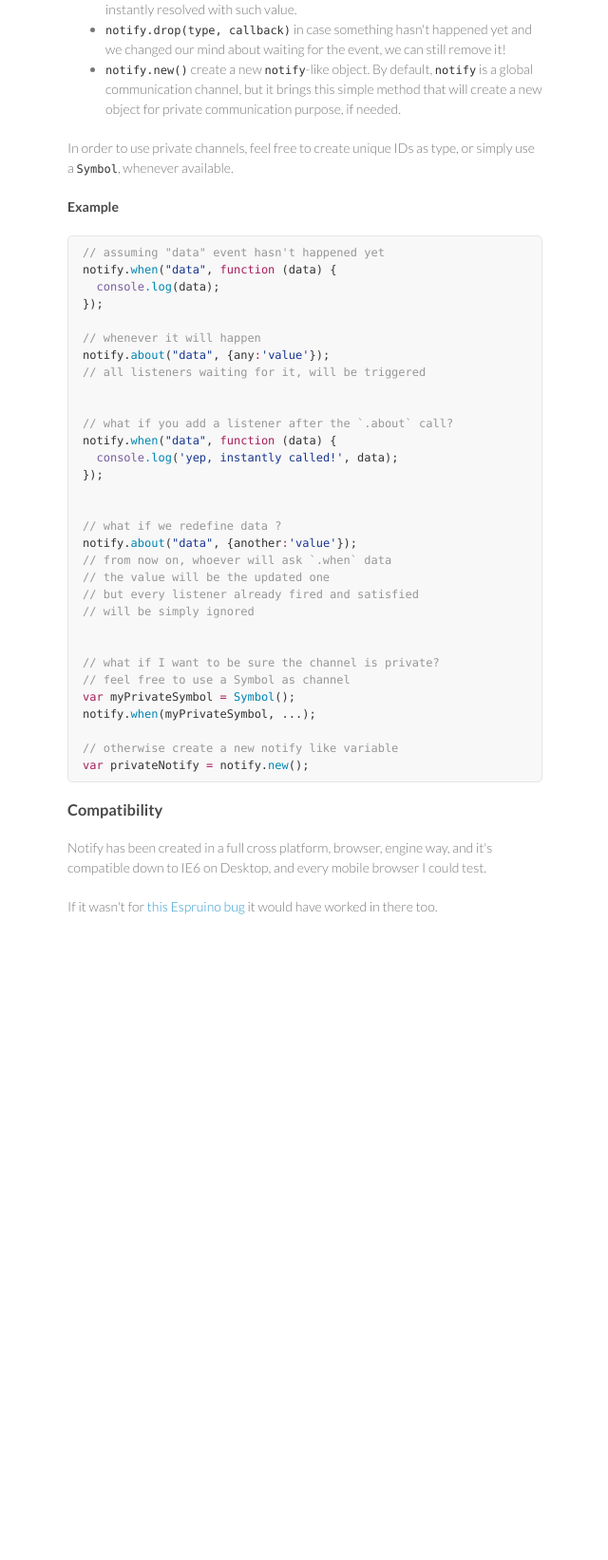
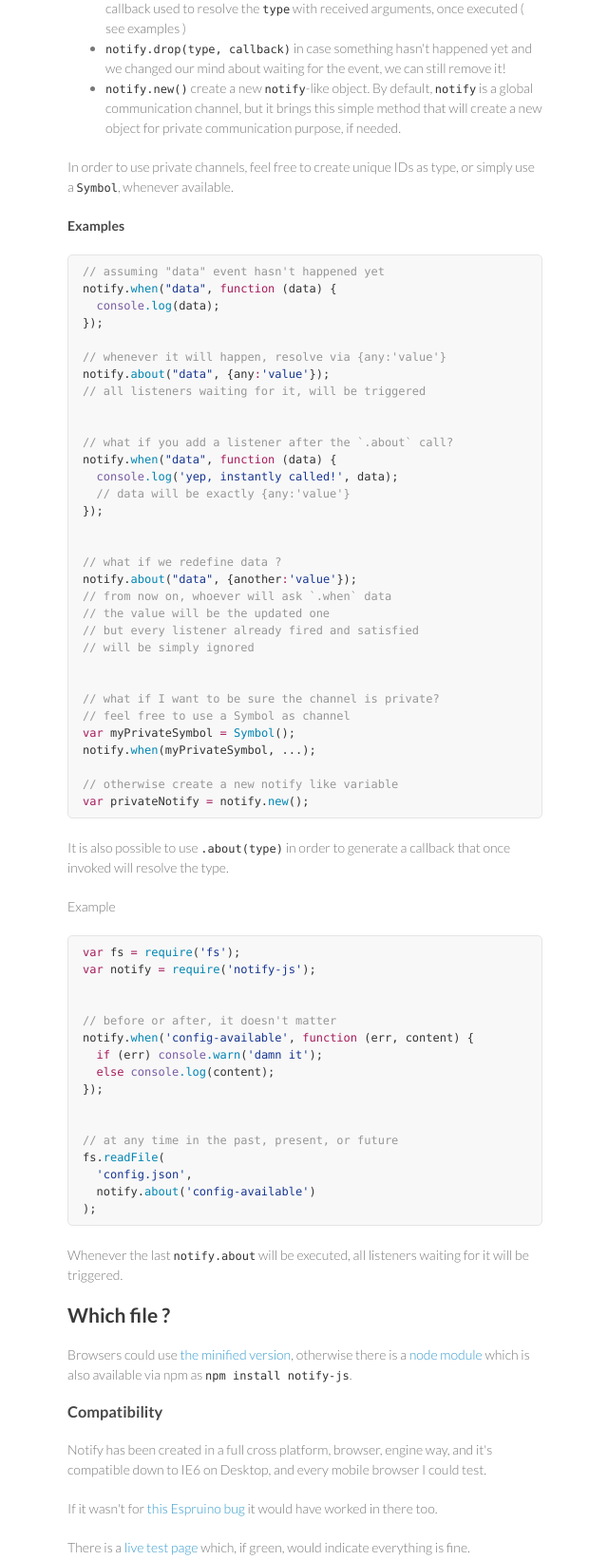
Before and after one commit to WebReflection/notify-js, a plain HTML site: page index.html in a window 1280 px wide. Shown: the part 661-2304 px from the top of the page at 95% size, without its empty margins (499-1139 px from the left). Before the commit the page ends 1696 px from the top, so only its background shows below. Drawn offline with Linux system fonts and the light colour scheme.

Commit message:
Create gh-pages branch via GitHub

```diff
--- a/index.html
+++ b/index.html
@@ -34,6 +34,8 @@
 
 <p>A simplified notification channel for global, or local, interaction.</p>
 
+<p>In case of doubts, please read the <a href="https://www.webreflection.co.uk/blog/2015/08/14/the-line-between-events-and-promises">related blog entry</a>.</p>
+
 <h3>
 <a id="api" class="anchor" href="#api" aria-hidden="true"><span class="octicon octicon-link"></span></a>API</h3>
 
@@ -43,7 +45,7 @@
 <li>
 <code>notify.when(type, callback)</code> to add a listener associated to a specific type/event. If such type was already resolved, it will synchronously invoke the callback.</li>
 <li>
-<code>notify.about(type, value)</code> to resolve a type/event with a value. Whatever listener was waiting for it, it will be invoked with such value passed as argument. Whatever listener will be added in the future through <code>when</code> it'll be instantly resolved with such value.</li>
+<code>notify.about(type, any1[, any2[, ...]])</code> resolves a type or returns a callback used to resolve the <code>type</code> with received arguments, once executed ( see examples )</li>
 <li>
 <code>notify.drop(type, callback)</code> in case something hasn't happened yet and we changed our mind about waiting for the event, we can still remove it!</li>
 <li>
@@ -53,14 +55,14 @@
 <p>In order to use private channels, feel free to create unique IDs as type, or simply use a <code>Symbol</code>, whenever available.</p>
 
 <h4>
-<a id="example" class="anchor" href="#example" aria-hidden="true"><span class="octicon octicon-link"></span></a>Example</h4>
+<a id="examples" class="anchor" href="#examples" aria-hidden="true"><span class="octicon octicon-link"></span></a>Examples</h4>
 
 <div class="highlight highlight-js"><pre><span class="pl-c">// assuming "data" event hasn't happened yet</span>
 notify.<span class="pl-c1">when</span>(<span class="pl-s"><span class="pl-pds">"</span>data<span class="pl-pds">"</span></span>, <span class="pl-k">function</span> (<span class="pl-smi">data</span>) {
   <span class="pl-en">console</span><span class="pl-c1">.log</span>(data);
 });
 
-<span class="pl-c">// whenever it will happen</span>
+<span class="pl-c">// whenever it will happen, resolve via {any:'value'}</span>
 notify.<span class="pl-c1">about</span>(<span class="pl-s"><span class="pl-pds">"</span>data<span class="pl-pds">"</span></span>, {any<span class="pl-k">:</span><span class="pl-s"><span class="pl-pds">'</span>value<span class="pl-pds">'</span></span>});
 <span class="pl-c">// all listeners waiting for it, will be triggered</span>
 
@@ -68,6 +70,7 @@ notify.<span class="pl-c1">about</span>(<span class="pl-s"><span class="pl-pds">
 <span class="pl-c">// what if you add a listener after the `.about` call?</span>
 notify.<span class="pl-c1">when</span>(<span class="pl-s"><span class="pl-pds">"</span>data<span class="pl-pds">"</span></span>, <span class="pl-k">function</span> (<span class="pl-smi">data</span>) {
   <span class="pl-en">console</span><span class="pl-c1">.log</span>(<span class="pl-s"><span class="pl-pds">'</span>yep, instantly called!<span class="pl-pds">'</span></span>, data);
+  <span class="pl-c">// data will be exactly {any:'value'}</span>
 });
 
 
@@ -87,12 +90,44 @@ notify.<span class="pl-c1">when</span>(myPrivateSymbol, ...);
 <span class="pl-c">// otherwise create a new notify like variable</span>
 <span class="pl-k">var</span> privateNotify <span class="pl-k">=</span> notify.<span class="pl-c1">new</span>();</pre></div>
 
+<p>It is also possible to use <code>.about(type)</code> in order to generate a callback
+that once invoked will resolve the type.</p>
+
+<p>Example</p>
+
+<div class="highlight highlight-js"><pre><span class="pl-k">var</span> fs <span class="pl-k">=</span> <span class="pl-c1">require</span>(<span class="pl-s"><span class="pl-pds">'</span>fs<span class="pl-pds">'</span></span>);
+<span class="pl-k">var</span> notify <span class="pl-k">=</span> <span class="pl-c1">require</span>(<span class="pl-s"><span class="pl-pds">'</span>notify-js<span class="pl-pds">'</span></span>);
+
+
+<span class="pl-c">// before or after, it doesn't matter</span>
+notify.<span class="pl-c1">when</span>(<span class="pl-s"><span class="pl-pds">'</span>config-available<span class="pl-pds">'</span></span>, <span class="pl-k">function</span> (<span class="pl-smi">err</span>, <span class="pl-smi">content</span>) {
+  <span class="pl-k">if</span> (err) <span class="pl-en">console</span><span class="pl-c1">.warn</span>(<span class="pl-s"><span class="pl-pds">'</span>damn it<span class="pl-pds">'</span></span>);
+  <span class="pl-k">else</span> <span class="pl-en">console</span><span class="pl-c1">.log</span>(content);
+});
+
+
+<span class="pl-c">// at any time in the past, present, or future</span>
+fs.<span class="pl-c1">readFile</span>(
+  <span class="pl-s"><span class="pl-pds">'</span>config.json<span class="pl-pds">'</span></span>,
+  notify.<span class="pl-c1">about</span>(<span class="pl-s"><span class="pl-pds">'</span>config-available<span class="pl-pds">'</span></span>)
+);</pre></div>
+
+<p>Whenever the last <code>notify.about</code> will be executed, all listeners waiting for it will be triggered.</p>
+
+<h2>
+<a id="which-file-" class="anchor" href="#which-file-" aria-hidden="true"><span class="octicon octicon-link"></span></a>Which file ?</h2>
+
+<p>Browsers could use <a href="https://github.com/WebReflection/notify-js/blob/master/build/notify-js.js">the minified version</a>, otherwise there is a <a href="https://github.com/WebReflection/notify-js/blob/master/build/notify-js.node.js">node module</a>
+which is also available via npm as <code>npm install notify-js</code>.</p>
+
 <h3>
 <a id="compatibility" class="anchor" href="#compatibility" aria-hidden="true"><span class="octicon octicon-link"></span></a>Compatibility</h3>
 
 <p>Notify has been created in a full cross platform, browser, engine way, and it's compatible down to IE6 on Desktop, and every mobile browser I could test.</p>
 
 <p>If it wasn't for <a href="https://github.com/espruino/Espruino/issues/561">this Espruino bug</a> it would have worked in there too.</p>
+
+<p>There is a <a href="http://webreflection.github.io/notify-js/test/">live test page</a> which, if green, would indicate everything is fine.</p>
       </section>
       <footer>
         <p>This project is maintained by <a href="https://github.com/WebReflection">WebReflection</a></p>
```
Also changed, not shown: params.json (+1 -1 lines).
